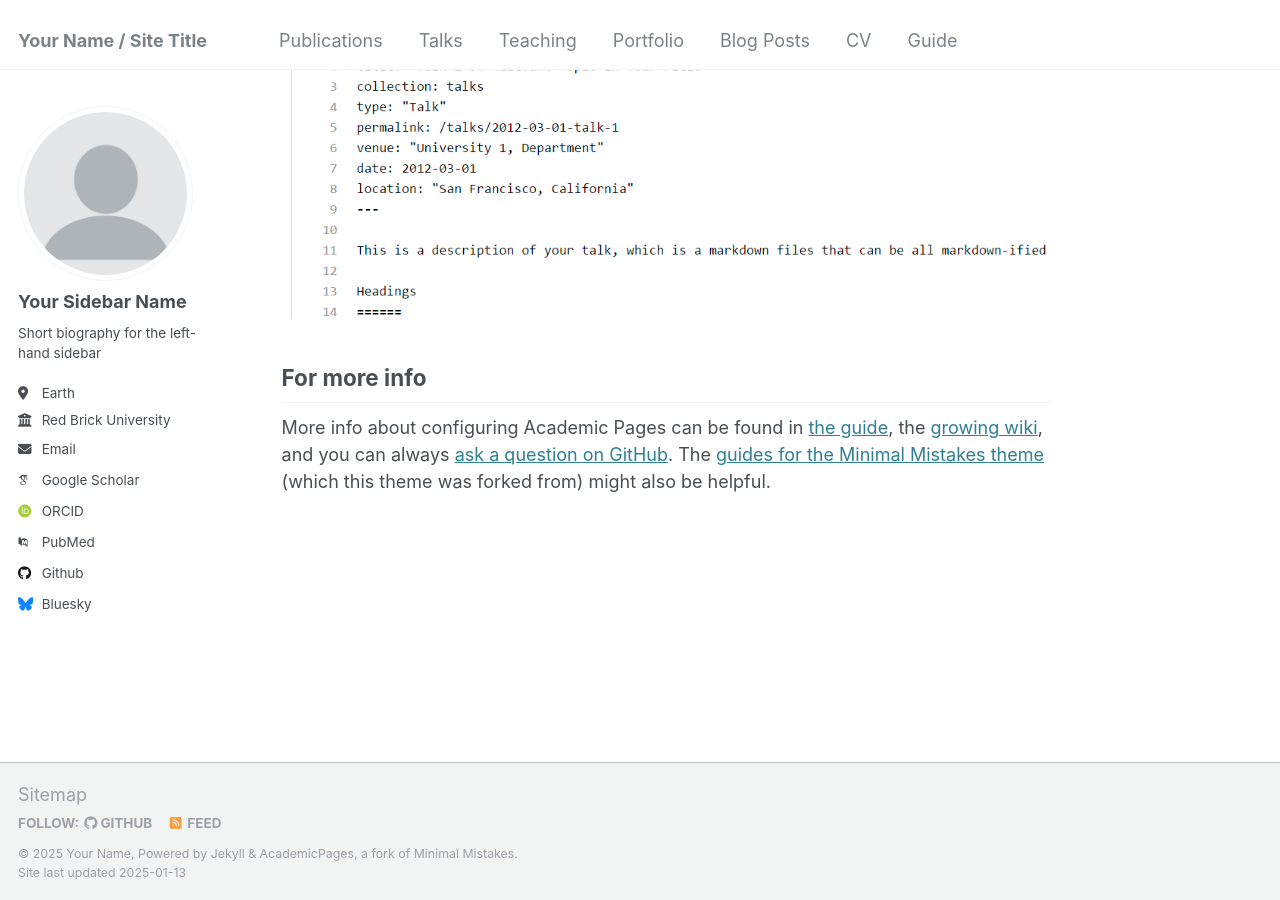
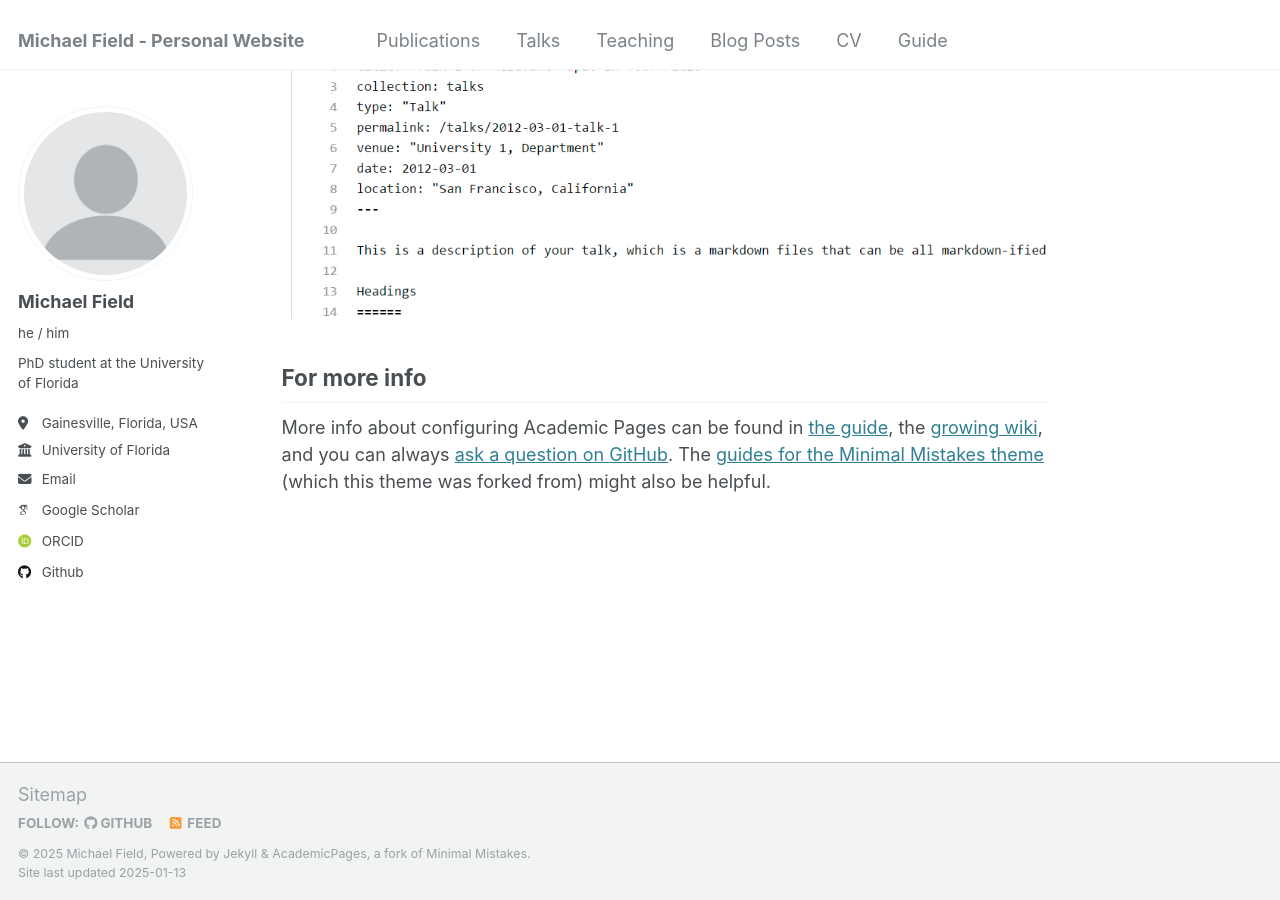
Before and after one commit to mjfield2/mjfield2.github.io, a Jekyll site: the page built from _pages/about.md, in a window 1280 px wide and 900 px high, scrolled down 2643 px. Built offline with Jekyll 4.4.1, drawn with Linux system fonts in a browser that asks for light colours; some web fonts are replaced.

Commit message:
add info

```diff
--- a/_config.yml
+++ b/_config.yml
@@ -8,13 +8,13 @@
 
 # Basic Site Settings
 locale                   : "en-US"
-title                    : "Your Name / Site Title"
+title                    : "Michael Field - Personal Website"
 title_separator          : "-"
-name                     : &name "Your Name"
-description              : &description "personal description"
-url                      : https://academicpages.github.io # the base hostname & protocol for your site e.g. "https://[your GitHub username].github.io"
+name                     : &name "Michael Field"
+description              : &description "personal website"
+url                      : https://michaelfield.github.io # the base hostname & protocol for your site e.g. "https://[your GitHub username].github.io"
 baseurl                  : "" # the subpath of your site, e.g. "/blog"
-repository               : "academicpages/academicpages.github.io"
+repository               : "https://github.com/mjfield2/michaelfield.github.io"
 
 # Site Author - The following control what appear as part of the author content on the side bar.
 #               If a field is blank the icon and link will not appear, otherwise it will be shown.
@@ -22,21 +22,21 @@ repository               : "academicpages/academicpages.github.io"
 author:
   # Biographic information
   avatar           : "profile.png"
-  name             : "Your Sidebar Name"
-  pronouns         : # example: "she/her"
-  bio              : "Short biography for the left-hand sidebar"
-  location         : "Earth"
-  employer         : "Red Brick University"
+  name             : "Michael Field"
+  pronouns         : "he / him"
+  bio              : "PhD student at the University of Florida"
+  location         : "Gainesville, Florida, USA"
+  employer         : "University of Florida"
   uri              : # URL
-  email            : "none@example.org"
+  email            : "michael.field@ufl.edu"
 
   # Academic websites
   arxiv            : # URL - Update with the correct link to your profile
-  googlescholar    : "https://scholar.google.com/citations?user=PS_CX0AAAAAJ"
+  googlescholar    : "https://scholar.google.com/citations?user=bkm_l_kAAAAJ&hl=en&oi=sra"
   impactstory      : # URL
-  orcid            : "http://orcid.org/yourorcidurl"
+  orcid            : "http://orcid.org/0009-0008-4044-1755"
   semantic         : # URL
-  pubmed           : "https://www.ncbi.nlm.nih.gov/pubmed/?term=john+snow"
+  pubmed           : # "https://www.ncbi.nlm.nih.gov/pubmed/?term=john+snow"
   researchgate     : # URL
   scopus           : # URL
 
@@ -44,12 +44,12 @@ author:
   bitbucket        : # Username - Update with your username on the site
   codepen          : # Username
   dribbble         : # Username
-  github           : "academicpages"
+  github           : "mjfield2"
   kaggle           : # Username
   stackoverflow    : # User number or user number and name (i.e., use "1" or "1/jeff-atwood")
 
   # Social media
-  bluesky          : "bsky.app" # Replace this with you Bluesky username
+  bluesky          : # "bsky.app" # Replace this with you Bluesky username
   facebook         : # Username
   flickr           : # Username
   foursquare       : # Username
--- a/_data/navigation.yml
+++ b/_data/navigation.yml
@@ -14,8 +14,8 @@ main:
   - title: "Teaching"
     url: /teaching/
 
-  - title: "Portfolio"
-    url: /portfolio/
+  # - title: "Portfolio"
+  #   url: /portfolio/
 
   - title: "Blog Posts"
     url: /year-archive/
```
